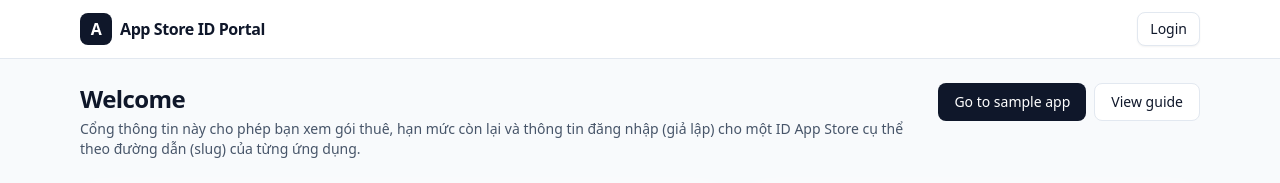
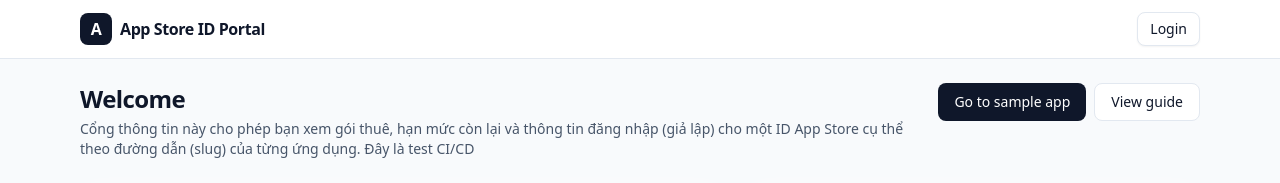
Before and after one commit to TuanHannciD/AppStoreIDPortal, a Next.js app: page / in a window 1280 px wide. Shown: the top 183 px of the page. Built offline with nearby package versions, Linux system fonts and the light colour scheme.

Commit message:
Test CI/CD

```diff
--- a/src/app/(public)/page.js
+++ b/src/app/(public)/page.js
@@ -11,7 +11,7 @@ export default function HomePage() {
     <div className="space-y-6">
       <PageHeader
         title="Welcome"
-        subtitle="Cổng thông tin này cho phép bạn xem gói thuê, hạn mức còn lại và thông tin đăng nhập (giả lập) cho một ID App Store cụ thể theo đường dẫn (slug) của từng ứng dụng."
+        subtitle="Cổng thông tin này cho phép bạn xem gói thuê, hạn mức còn lại và thông tin đăng nhập (giả lập) cho một ID App Store cụ thể theo đường dẫn (slug) của từng ứng dụng. Đây là test CI/CD"
         actions={
           <div className="flex gap-2">
             <Link
@@ -92,9 +92,7 @@ export default function HomePage() {
             </div>
 
             <div className="mt-6">
-              <div className="text-sm font-semibold">
-                Available sample app
-              </div>
+              <div className="text-sm font-semibold">Available sample app</div>
               <div className="mt-2 flex flex-wrap gap-2">
                 {apps.map((a) => (
                   <Link
```
Also changed, not shown: 1 other file (tests, documents, lock files or other folders).
